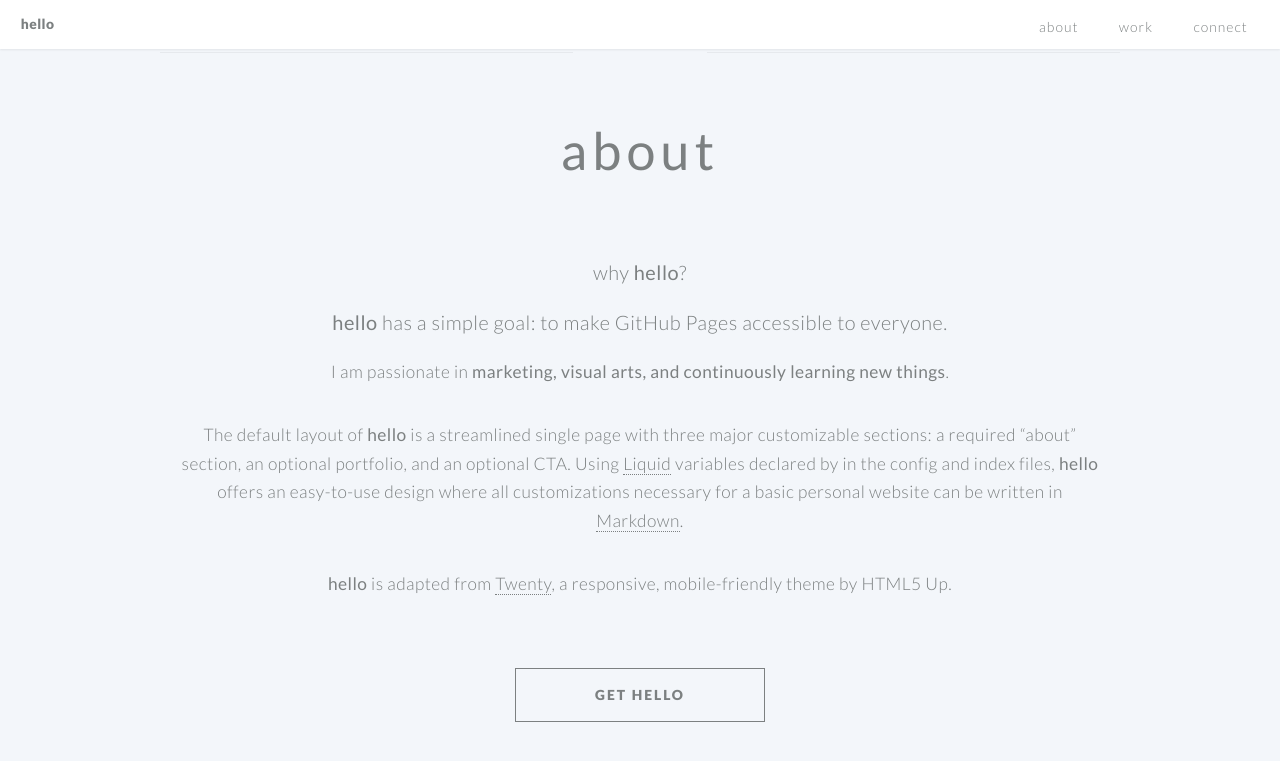
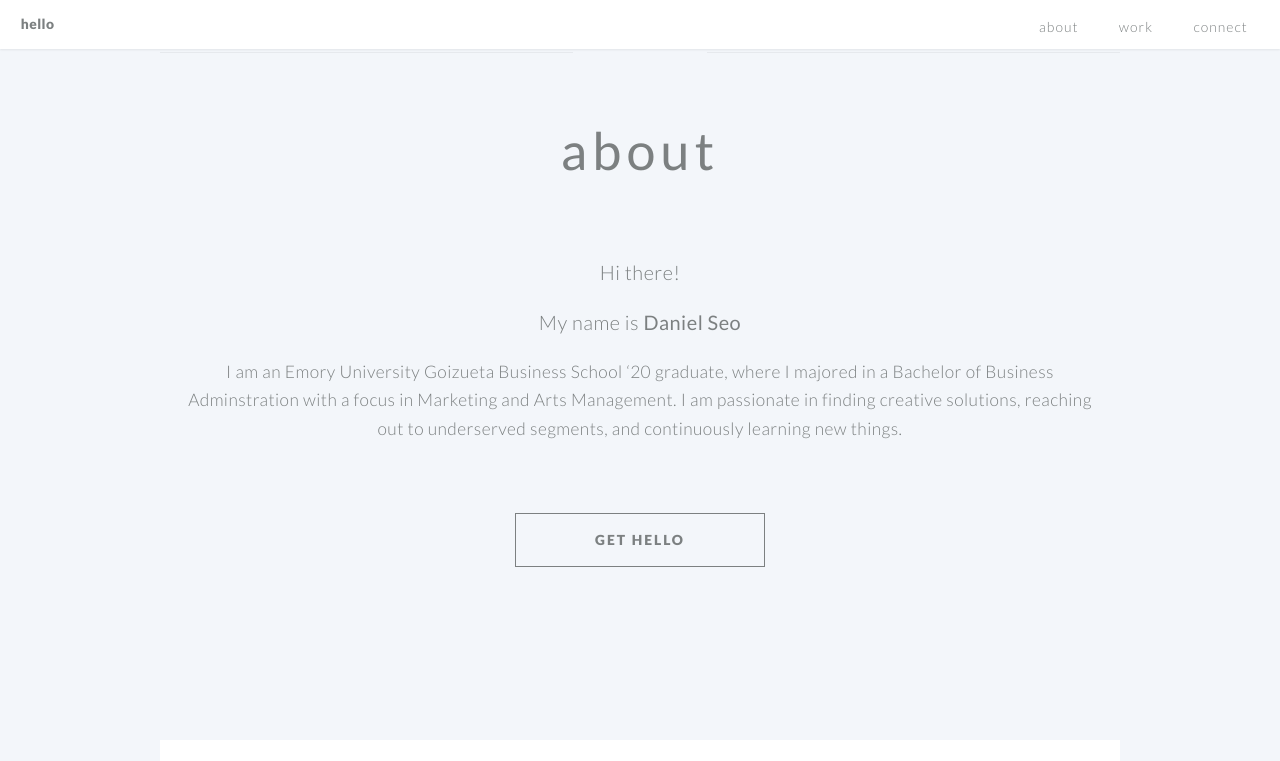
Before and after one commit to danielyseo/danielyseo.github.io, a Jekyll site: the page built from index.md, in a window 1280 px wide and 900 px high, scrolled down 611 px. Shown: the top 761 px of the window. Built offline with Jekyll 4.4.1, drawn with Linux system fonts in a browser that asks for light colours.

Commit message:
Update index.md

```diff
--- a/index.md
+++ b/index.md
@@ -42,14 +42,8 @@ cta_button_label: contact # the label on the button
 
 ---
 [//]: # (write a bit about yourself here)
-### why **hello**?
+### Hi there!
 
-### **hello** has a simple goal: to make GitHub Pages accessible to everyone.
+### My name is **Daniel Seo**
 
-I am passionate in **marketing, visual arts, and continuously learning new things**.
-
-
-The default layout of **hello** is a streamlined single page with three major customizable sections: a required "about" section, an optional portfolio, and an optional CTA. Using [Liquid](https://shopify.github.io/liquid/) variables declared by in the config and index files, **hello** offers an easy-to-use design where all customizations necessary for a basic personal website can be written in [Markdown](https://www.markdownguide.org/basic-syntax/).
-
-
-**hello** is adapted from [Twenty](https://html5up.net/twenty), a responsive, mobile-friendly theme by HTML5 Up.
+I am an Emory University Goizueta Business School '20 graduate, where I majored in a Bachelor of Business Adminstration with a focus in Marketing and Arts Management. I am passionate in finding creative solutions, reaching out to underserved segments, and continuously learning new things.
```
